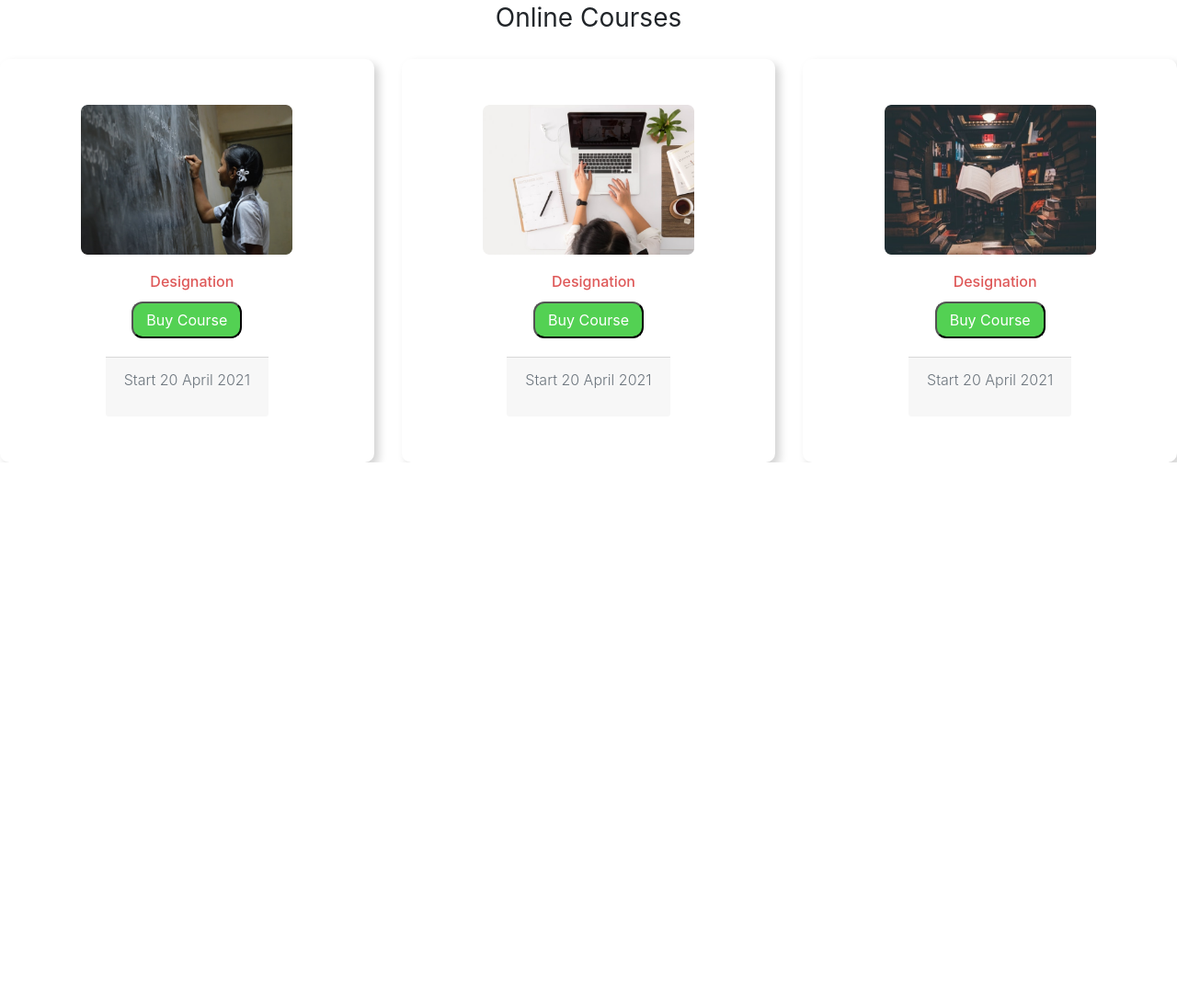
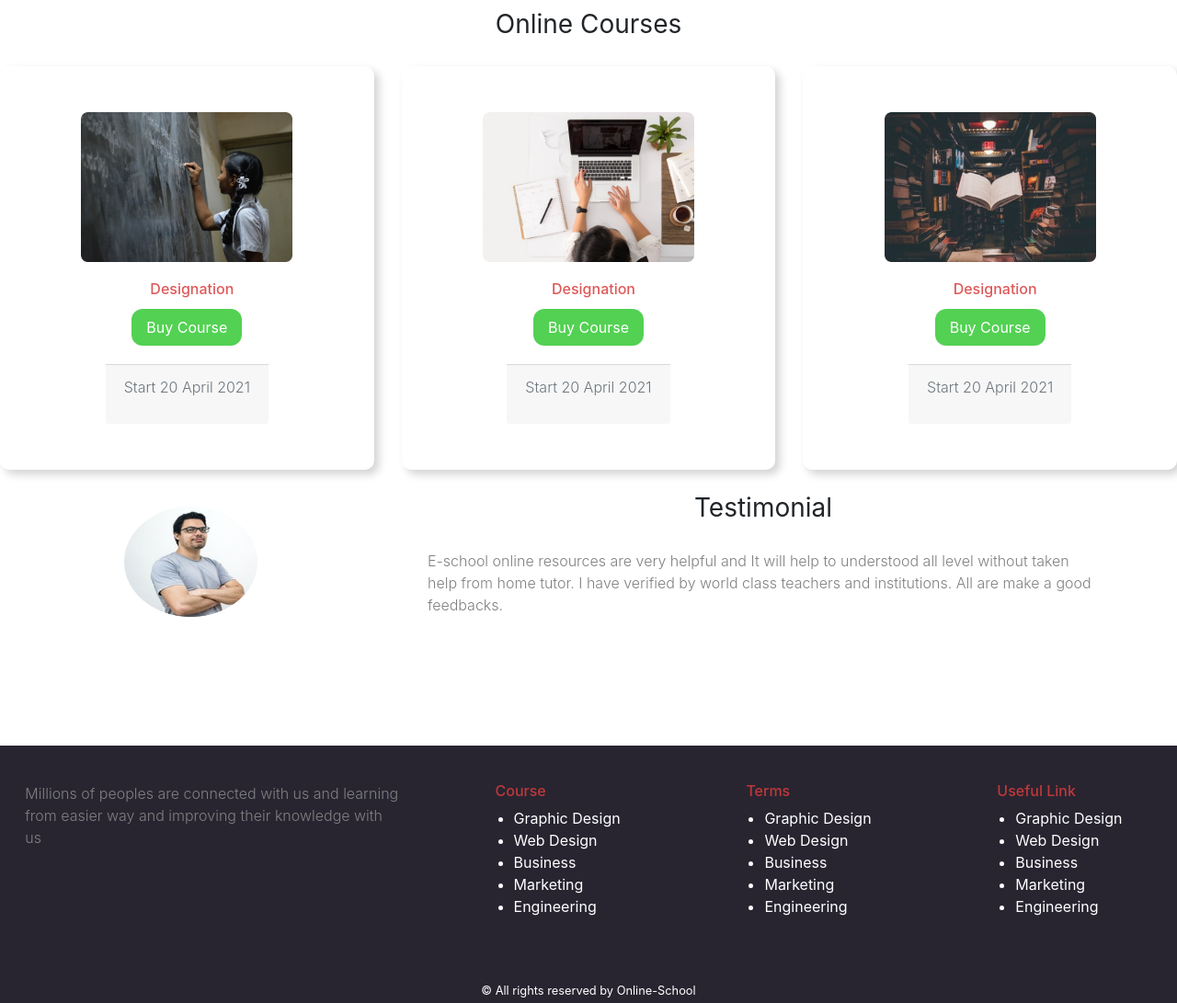
Before and after one commit to mshamsur/e-school, a plain HTML site: page index.html in a window 1280 px wide. Shown: the part 895-1986 px from the top of the page at 92% size. Before the commit the page ends 1398 px from the top, so only its background shows below. Drawn offline with nearby package versions, Linux system fonts and the light colour scheme.

Commit message:
final project

```diff
--- a/index.html
+++ b/index.html
@@ -129,6 +129,61 @@
               </div>
             </div>
 
+              <div class="container">
+                <div class="row  d-flex align-items-center">
+                  <div class="col-sm-4">
+                    <img src="images/e-school-resources-master/Photos/Man.png" alt="">
+                  </div>
+                  <div class="col-sm-8">
+                    <h3>Testimonial</h3>
+                    <p>E-school online resources are very helpful and It will help to understood all level without taken help from home tutor. I have verified by  world class teachers and institutions. All are make a good feedbacks.</p>
+                  </div>
+                </div>
+              </div>
+
+                <div class="container-color">
+                  <div class="row d lfex justify-content-around">
+                    <div class="col-md-4 5">
+                      <p>Millions of peoples are connected with us and learning from easier way and improving their knowledge with us</p>
+                    </div>
+                    <div class="col-md-2 5">
+                      <h6>Course</h6>
+                      <ul class="hover">
+                        <li>Graphic Design</li>
+                        <li>Web Design</li>
+                        <li>Business</li>
+                        <li>Marketing</li>
+                        <li>Engineering</li>
+                      </ul>
+                    </div>
+                    <div class="col-md-2 5">
+                      <h6>Terms</h6>
+                      <ul class="hover">
+                        <li>Graphic Design</li>
+                        <li>Web Design</li>
+                        <li>Business</li>
+                        <li>Marketing</li>
+                        <li>Engineering</li>
+                      </ul>
+                    </div>
+                    <div class="col-md-2 5">
+                      <h6>Useful Link</h6>
+                      <ul class="hover">
+                        <li>Graphic Design</li>
+                        <li>Web Design</li>
+                        <li>Business</li>
+                        <li>Marketing</li>
+                        <li>Engineering</li>
+                      </ul>
+                    </div>
+                  </div>
+                  <footer>
+                    <small>&copy All rights reserved by Online-School</small>
+            </footer>
+                </div>
+
+
+
 
 
 
--- a/style.css
+++ b/style.css
@@ -94,6 +94,7 @@ p {
     background-image: linear-gradient(to bottom,rgb(83,209,83) 50%, rgb(83, 209, 83));
     height: 40px;
     width: 120px;
+    border: none;
 
 }
 .card{
@@ -105,3 +106,23 @@ p {
 .card img{
     width: 75%;
 }
+.row img{
+
+    width: 70%;
+    padding: 40px 50px;
+    height: 200px;
+
+}
+ul:hover{
+    background-color: cornflowerblue;
+}
+footer{
+    text-align: center;
+    padding-top: 50px;
+}
+.container-color{
+    background-color:#282531;
+    color: white;
+    height: 280px;
+    padding-top: 40px;
+}
```
